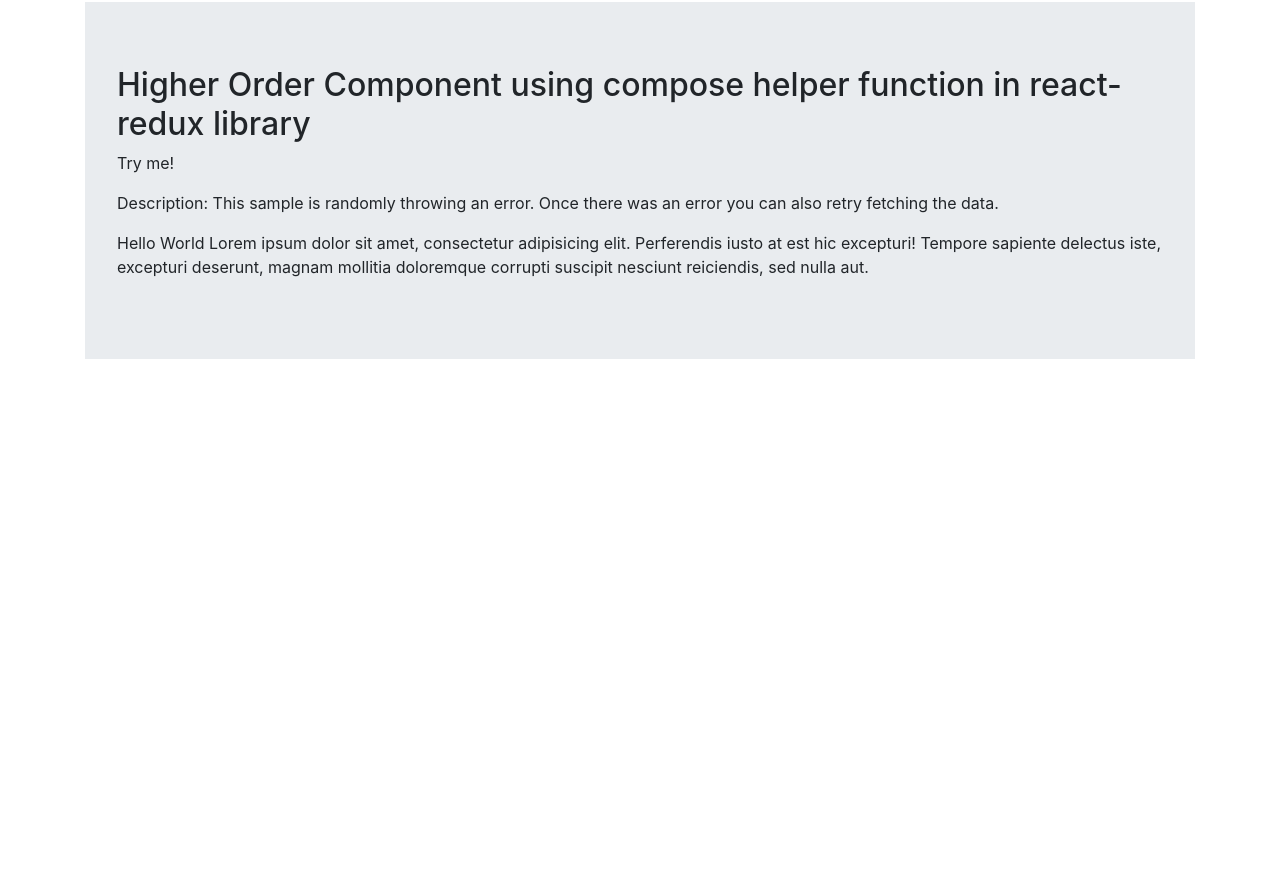
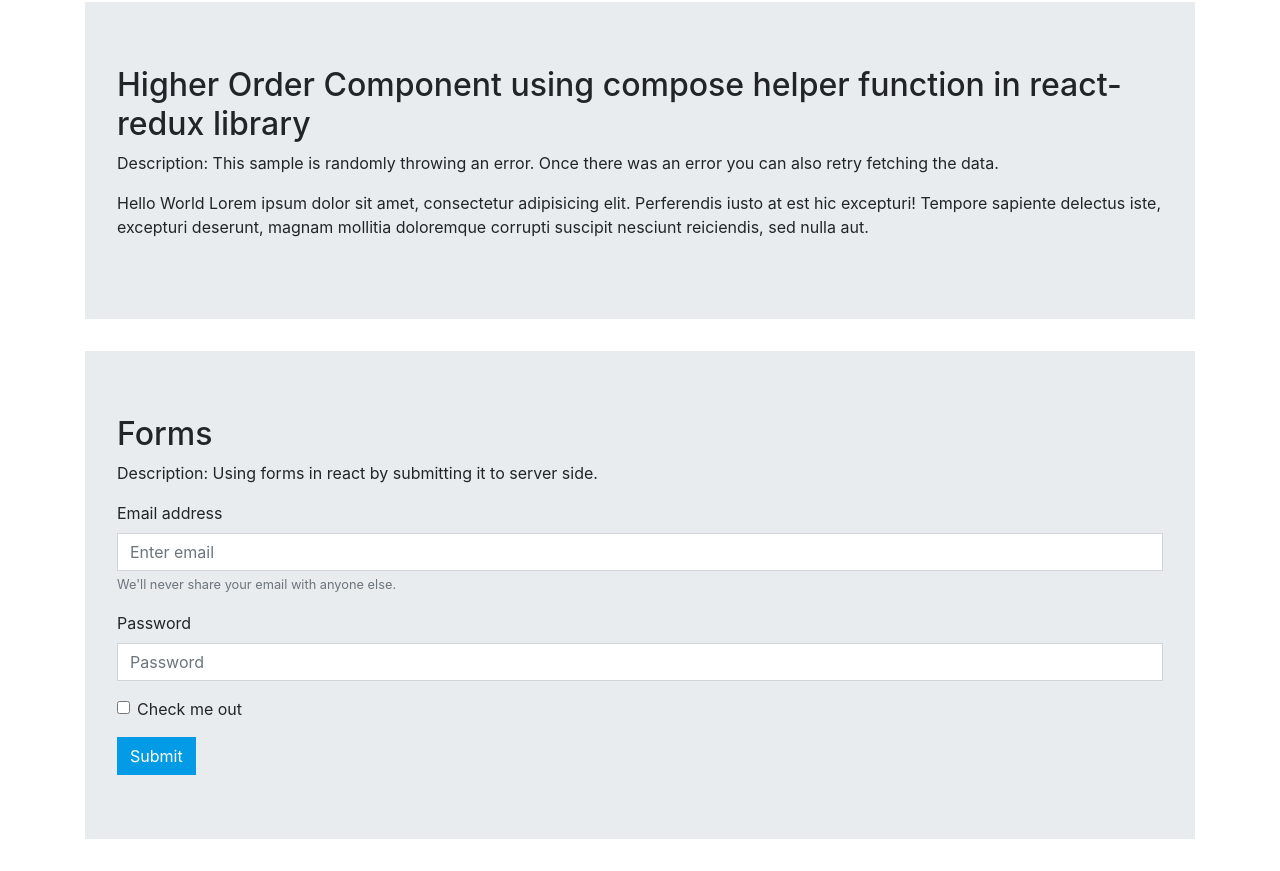
Before and after one commit to llauderesv/react-starter-kit, a React app: page /examples in a window 1280 px wide. Shown: the part 1082-1953 px from the top of the page. Before the commit the page ends 1473 px from the top, so only its background shows below. Built offline with nearby package versions, Linux system fonts and the light colour scheme.

Commit message:
Add forms example with no functionality yet.

```diff
--- /dev/null
+++ b/src/components/Examples/Forms.jsx
@@ -0,0 +1,30 @@
+import React from 'react';
+import Form from 'react-bootstrap/Form';
+import Button from 'react-bootstrap/Button';
+
+const FormComponent = () => {
+  return (
+    <Form>
+      <Form.Group controlId="formBasicEmail">
+        <Form.Label>Email address</Form.Label>
+        <Form.Control type="email" placeholder="Enter email" />
+        <Form.Text className="text-muted">
+          We'll never share your email with anyone else.
+        </Form.Text>
+      </Form.Group>
+
+      <Form.Group controlId="formBasicPassword">
+        <Form.Label>Password</Form.Label>
+        <Form.Control type="password" placeholder="Password" />
+      </Form.Group>
+      <Form.Group controlId="formBasicChecbox">
+        <Form.Check type="checkbox" label="Check me out" />
+      </Form.Group>
+      <Button variant="primary" type="submit">
+        Submit
+      </Button>
+    </Form>
+  );
+};
+
+export default FormComponent;
--- a/src/components/Examples/index.jsx
+++ b/src/components/Examples/index.jsx
@@ -9,6 +9,7 @@
 import DisplayErrorMessage from './DispatchErrorMessage';
 import User from './User';
 import EnhancedHelloWorld from './HigherOrderComponent';
+import Form from './Forms';
 
 const Examples = () => {
   return (
@@ -58,7 +59,6 @@
               Higher Order Component using compose helper function in
               react-redux library
             </h2>
-            <p>Try me!</p>
             <p>
               Description: This sample is randomly throwing an error. Once there
               was an error you can also retry fetching the data.
@@ -67,6 +67,18 @@
           </Col>
         </Row>
       </Jumbotron>
+
+      <Jumbotron>
+        <Row>
+          <Col>
+            <h2>Forms</h2>
+            <p>
+              Description: Using forms in react by submitting it to server side.
+            </p>
+            <Form />
+          </Col>
+        </Row>
+      </Jumbotron>
     </Container>
   );
 };
```
